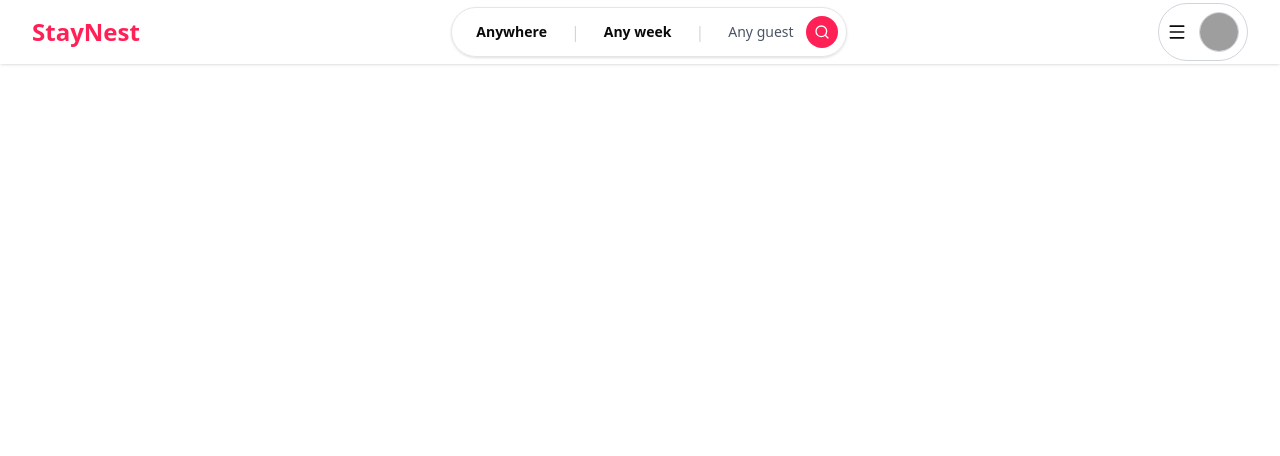
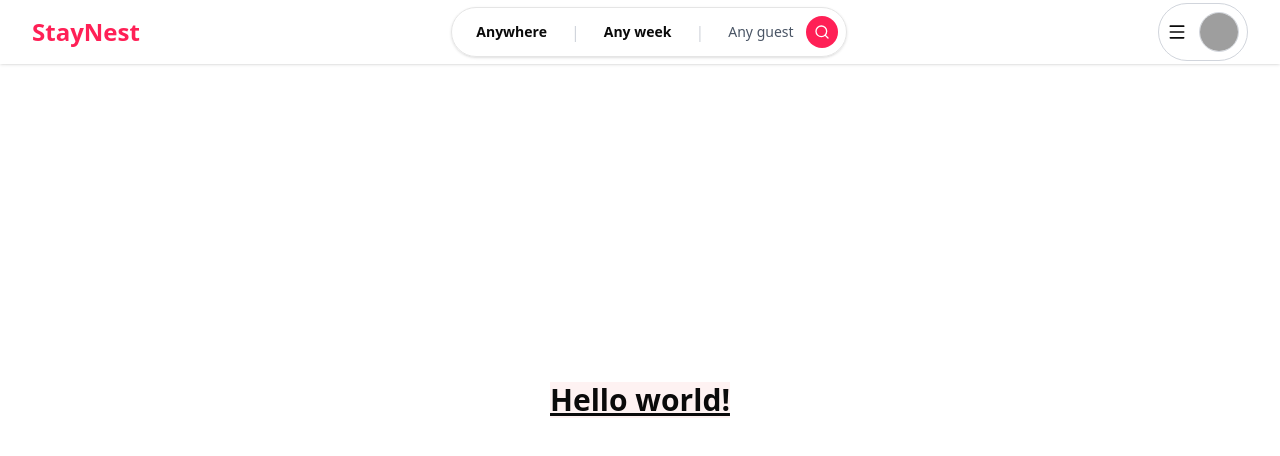
Before and after one commit to provash-roy/Rentiva, a Next.js app: page / in a window 1280 px wide. Shown: the top 456 px of the page. Built offline with nearby package versions, Linux system fonts and the light colour scheme; grey boxes are pictures that could not be loaded.

Commit message:
add authentication schemas

```diff
--- a/src/app/layout.tsx
+++ b/src/app/layout.tsx
@@ -7,6 +7,7 @@ const geistSans = Geist({
   variable: "--font-geist-sans",
   subsets: ["latin"],
 });
+
 
 const geistMono = Geist_Mono({
   variable: "--font-geist-mono",
@@ -28,8 +29,13 @@ export default function RootLayout({
       <body
         className={`${geistSans.variable} ${geistMono.variable} antialiased`}
       >
-        <Navbar currentUser={null} />
-        {children}
+        <main>
+          <Navbar currentUser={null} />
+          <div className="flex justify-center items-center min-h-screen">
+            {" "}
+            {children}
+          </div>
+        </main>
       </body>
     </html>
   );
--- /dev/null
+++ b/src/lib/validations/authSchema.ts
@@ -0,0 +1,12 @@
+import { z } from "zod";
+
+export const registerSchema = z.object({
+  name: z.string().min(2, "Name is required"),
+  email: z.string().email("Invalid email"),
+  password: z.string().min(6, "Password must be at least 6 characters"),
+});
+
+export const loginSchema = z.object({
+  email: z.string().email("Invalid email"),
+  password: z.string().min(6, "Password must be at least 6 characters"),
+});
```
Also changed, not shown: package.json (+7 -1 lines), 1 other file (tests, documents, lock files or other folders).
